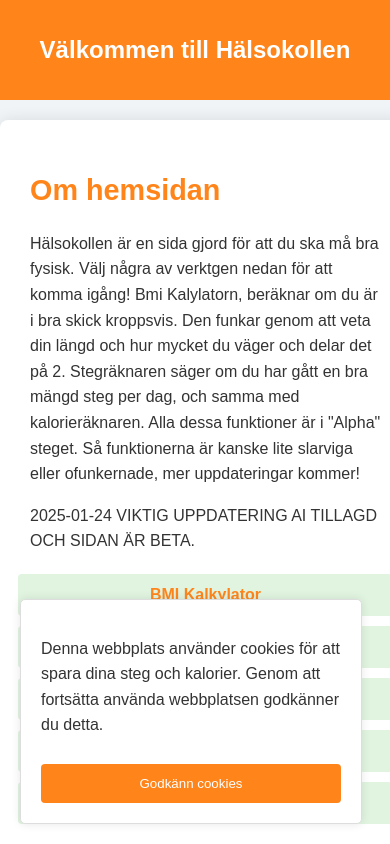
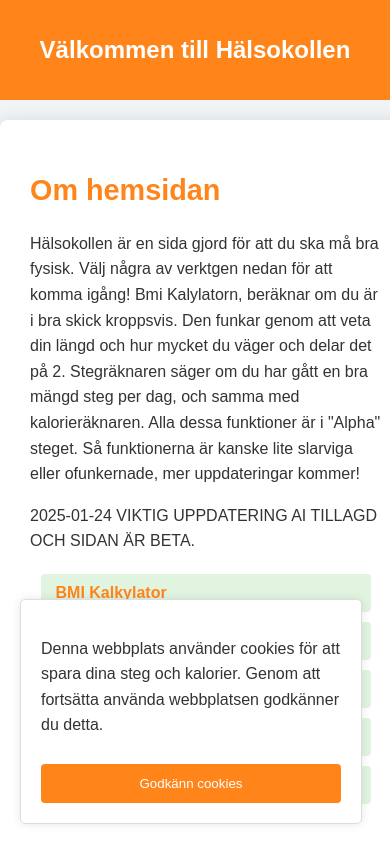
Before and after one commit to ttvhipo/Halsokollen-TEST, a plain HTML site: page index.html in a window 390 px wide. Shown: the top 844 px of the page. Drawn offline with Linux system fonts and the light colour scheme; a web font is replaced by a local one.

Commit message:
Update styles.css

```diff
--- a/styles.css
+++ b/styles.css
@@ -43,7 +43,7 @@ p {
     line-height: 1.6;
 }
 
-/* Tools Section - Updated for Mobile */
+/* Tools Section - Matches Real Site */
 .tools {
     display: flex;
     justify-content: center;
@@ -54,11 +54,14 @@ p {
 .tools a {
     text-decoration: none;
     color: #ff851b;
-    padding: 10px 15px;
+    padding: 10px 15px; /* Match real site padding */
     border-radius: 4px;
     background-color: #e0f4e0;
     font-weight: bold;
     transition: background-color 0.3s, transform 0.3s;
+    text-align: left; /* Align text to the left */
+    width: 100%; /* Full width for mobile */
+    display: block; /* Ensure full width and proper alignment */
 }
 
 .tools a:hover {
@@ -70,14 +73,15 @@ p {
 @media (max-width: 768px) {
     .tools {
         flex-direction: column; /* Stack tools vertically */
-        align-items: center; /* Center-align tools */
+        align-items: center; /* Center-align tools container */
         gap: 10px; /* Reduce gap between stacked items */
     }
 
     .tools a {
-        width: 100%; /* Full width for stacked items */
-        text-align: center; /* Center text */
-        padding: 12px; /* Slightly larger padding for better touch targets */
+        width: 90%; /* Slightly less than full width for better centering */
+        max-width: 300px; /* Limit maximum width for better readability */
+        padding: 10px 15px; /* Match real site padding */
+        text-align: left; /* Align text to the left */
     }
 }
 
```
